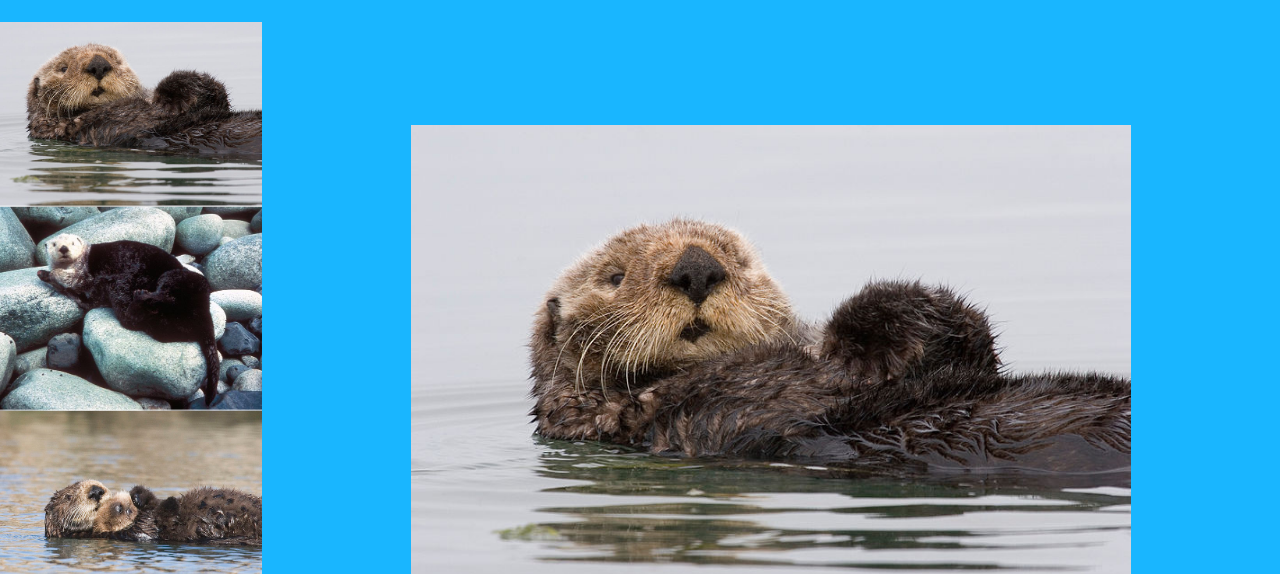
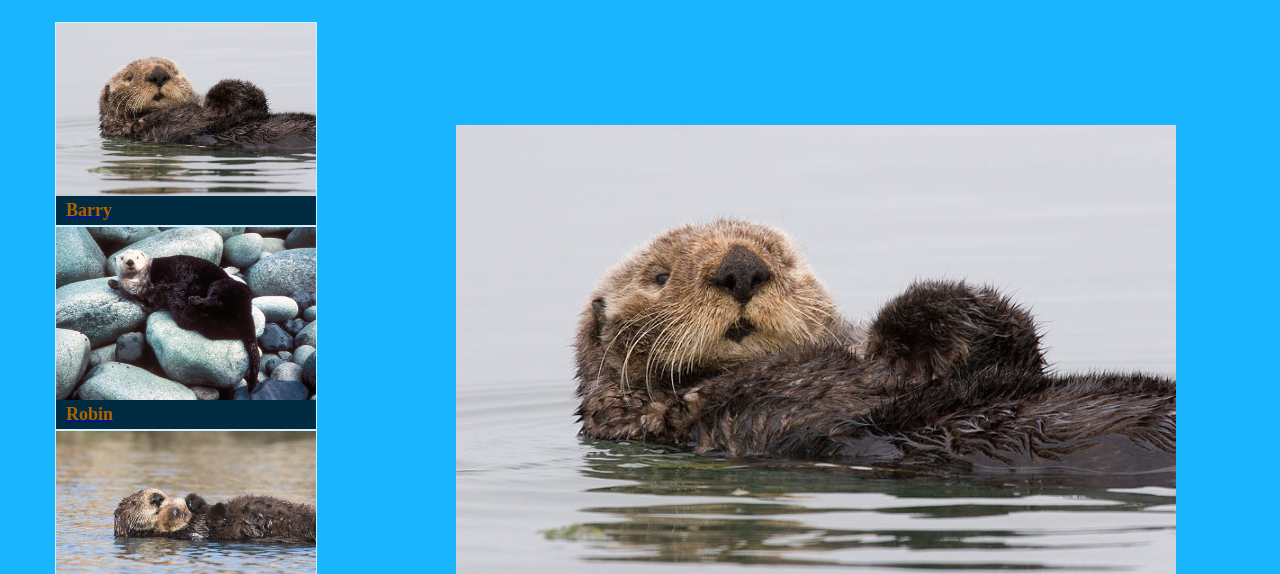
Before and after one commit to kmccaff/Ottergram, a plain HTML site: page index.html in a window 1280 px wide. Shown: the part 80-654 px from the top of the page. Drawn offline with nearby package versions, Linux system fonts and the light colour scheme.

Commit message:
Update styles.css

```diff
--- a/stylesheets/styles.css
+++ b/stylesheets/styles.css
@@ -32,17 +32,18 @@ a[href="#"] {
     display: flex;
     justify-content: space-between;
     list-style: none;
-    padding: 0;
+    padding: 20px 0;
     white-space: nowrap;
     overflow-x: auto;
 }
+
 .thumbnail-item {
     display: inline-block;
     min-width: 120px;
     max-width: 120px;
     border: 1px solid rgb(100%, 100%, 100%);
     border: 1px solid rgba(100%, 100%, 100%, 0.8);
-    transform: scale(1.2);
+    transition: transform 133ms ease-in-out;
 }
 
 .thumbnail-item:hover {
@@ -97,6 +98,8 @@ a[href="#"] {
     .thumbnail-list {
         flex-direction: column;
         order: 0;
+        margin-left: 20px;
+        padding: 0 35px;
     }
     .thumbnail-item {
         max-width: 260px;
```
